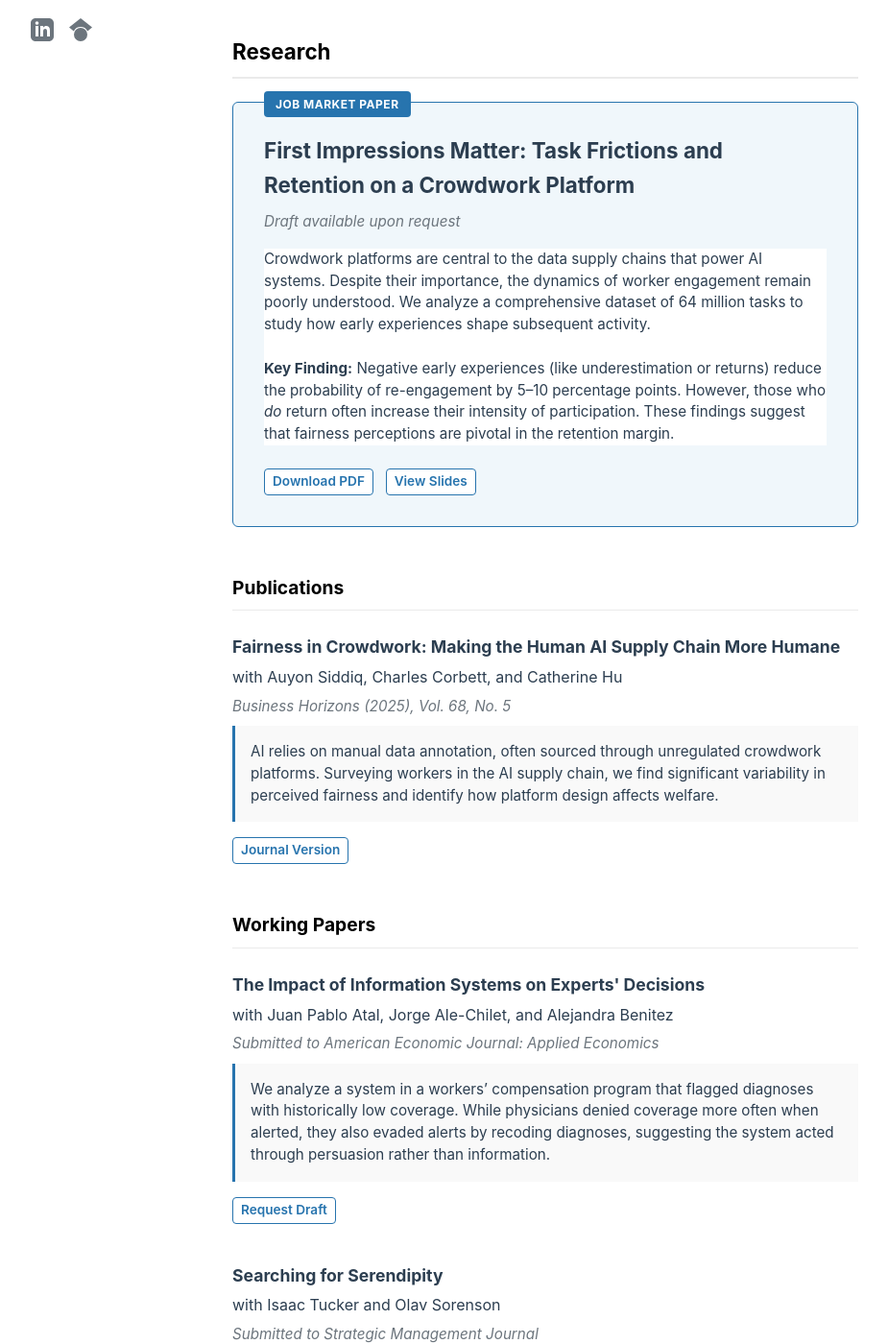
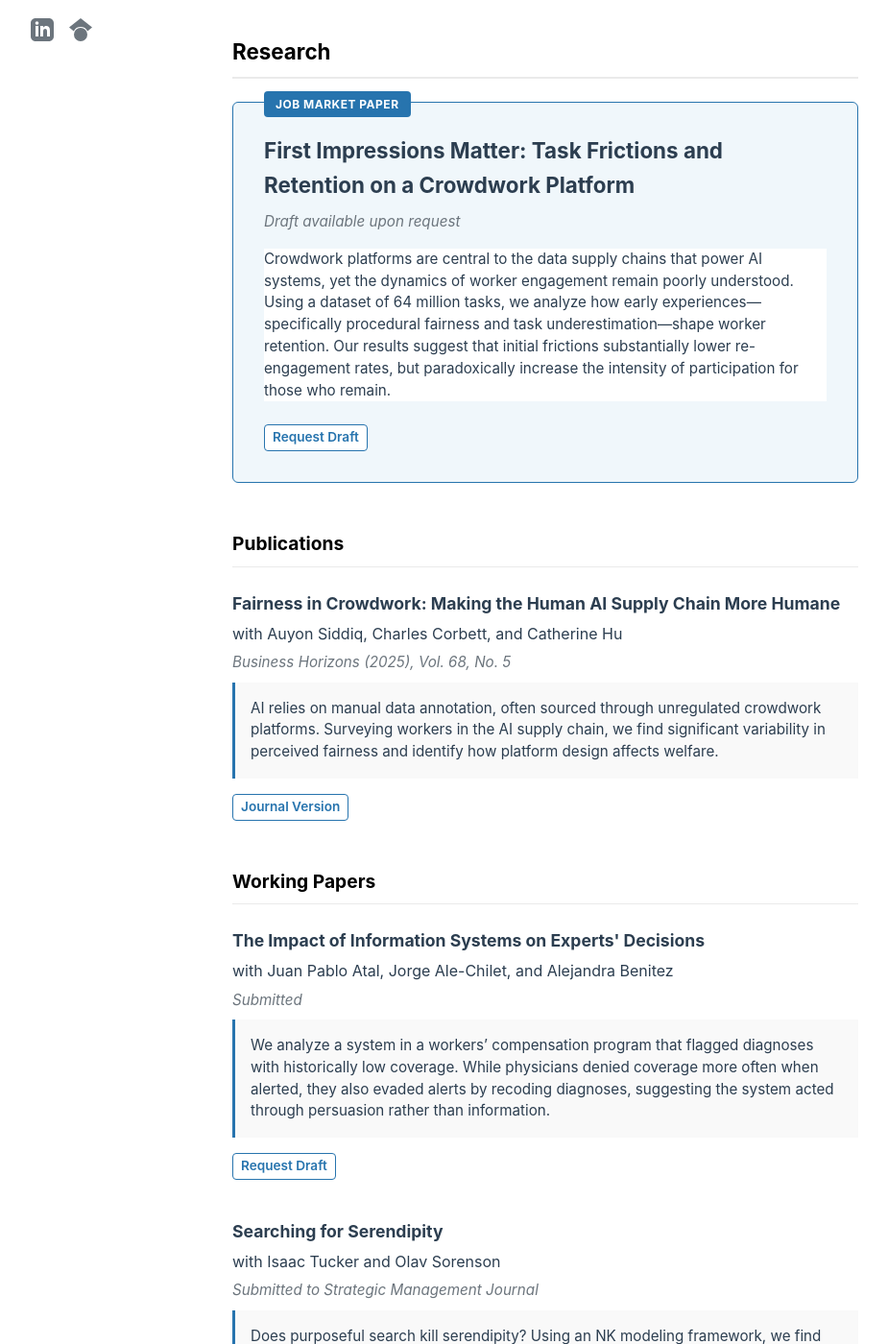
Before and after one commit to martins73/research-site, a Jekyll site: the page built from index.html, in a window 1280 px wide and 1400 px high, scrolled down 702 px. Shown: the whole window at 96% size, without its empty margins (226-1151 px from the left). Built offline with Jekyll 4.4.1, drawn with Linux system fonts in a browser that asks for light colours.

Commit message:
Revise paper abstracts and update links
Updated the abstract and links for the paper on crowdwork platforms. Changed the venue status for another paper.

```diff
--- a/index.html
+++ b/index.html
@@ -31,14 +31,11 @@ active_page: home
         <div class="paper-venue">Draft available upon request</div>
 
         <div class="abstract" style="background: white; border-left: none; padding: 0; margin-top: 1rem;">
-            Crowdwork platforms are central to the data supply chains that power AI systems. Despite their importance, the dynamics of worker engagement remain poorly understood. We analyze a comprehensive dataset of 64 million tasks to study how early experiences shape subsequent activity.
-            <br><br>
-            <strong>Key Finding:</strong> Negative early experiences (like underestimation or returns) reduce the probability of re-engagement by 5–10 percentage points. However, those who <em>do</em> return often increase their intensity of participation. These findings suggest that fairness perceptions are pivotal in the retention margin.
+            Crowdwork platforms are central to the data supply chains that power AI systems, yet the dynamics of worker engagement remain poorly understood. Using a dataset of 64 million tasks, we analyze how early experiences—specifically procedural fairness and task underestimation—shape worker retention. Our results suggest that initial frictions substantially lower re-engagement rates, but paradoxically increase the intensity of participation for those who remain.
         </div>
 
         <div class="paper-links" style="margin-top: 1.5rem;">
-            <a href="#" class="paper-link" style="background-color: white;">Download PDF</a>
-            <a href="#" class="paper-link" style="background-color: white;">View Slides</a>
+            <a href="mailto:martin@gonzalezcabello.com?subject=Requesting JMP Draft: First Impressions Matter" class="paper-link" style="background-color: white;">Request Draft</a>
         </div>
     </div>
 
@@ -59,7 +56,7 @@ active_page: home
     <div class="paper">
         <span class="paper-title">The Impact of Information Systems on Experts' Decisions</span>
         <span class="paper-authors">with Juan Pablo Atal, Jorge Ale-Chilet, and Alejandra Benitez</span>
-        <span class="paper-venue">Submitted to American Economic Journal: Applied Economics</span>
+        <span class="paper-venue">Submitted</span>
         <div class="abstract">We analyze a system in a workers’ compensation program that flagged diagnoses with historically low coverage. While physicians denied coverage more often when alerted, they also evaded alerts by recoding diagnoses, suggesting the system acted through persuasion rather than information.</div>
         <div class="paper-links">
              <a href="mailto:martin@gonzalezcabello.com?subject=Requesting Draft: Impact of Information Systems" class="paper-link">Request Draft</a>
```
